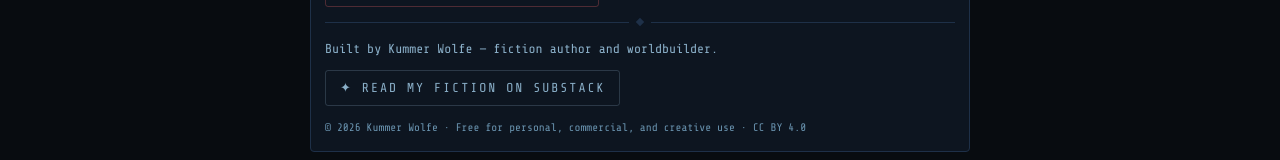
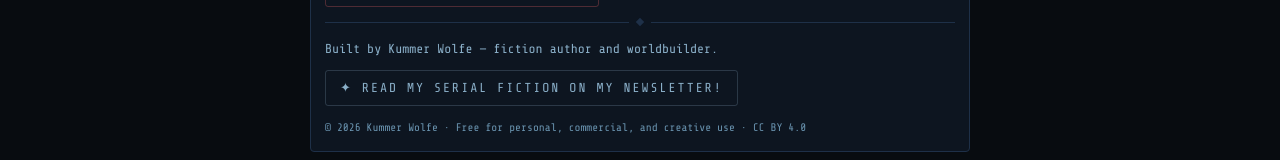
Before and after one commit to CBairdAsh/armillary, a React (Vite) app: page / in a window 1280 px wide. Both pictures are taken after a click on the button "ABOUT". Shown: the part 745-905 px from the top of the page. Built offline with nearby package versions, Linux system fonts and the light colour scheme.

Commit message:
updated about to remove Substack reference

```diff
--- a/src/App.jsx
+++ b/src/App.jsx
@@ -957,7 +957,7 @@ export default function App() {
                 rel="noopener noreferrer"
                 style={{ ...navBtn(false, C.PRIMARY), textDecoration: 'none', display: 'inline-block', fontSize: 13 }}
               >
-                ✦ Read my fiction on Substack
+                ✦ Read my serial fiction on my newsletter!
               </a>
               <p style={{ color: C.TEXT_FAINT, fontSize: 11, marginTop: 12 }}>
                 © 2026 Kummer Wolfe · Free for personal, commercial, and creative use · CC BY 4.0
```
